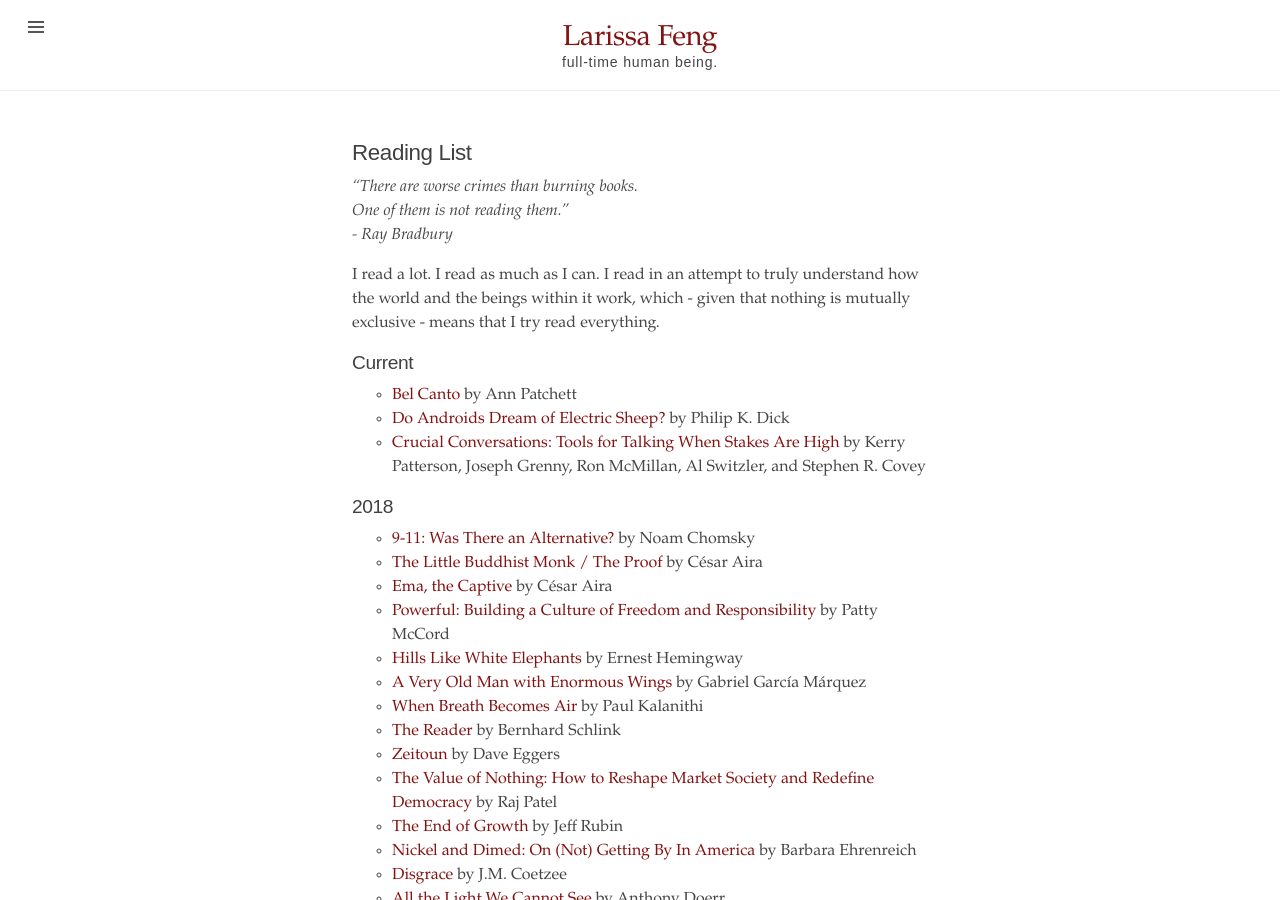
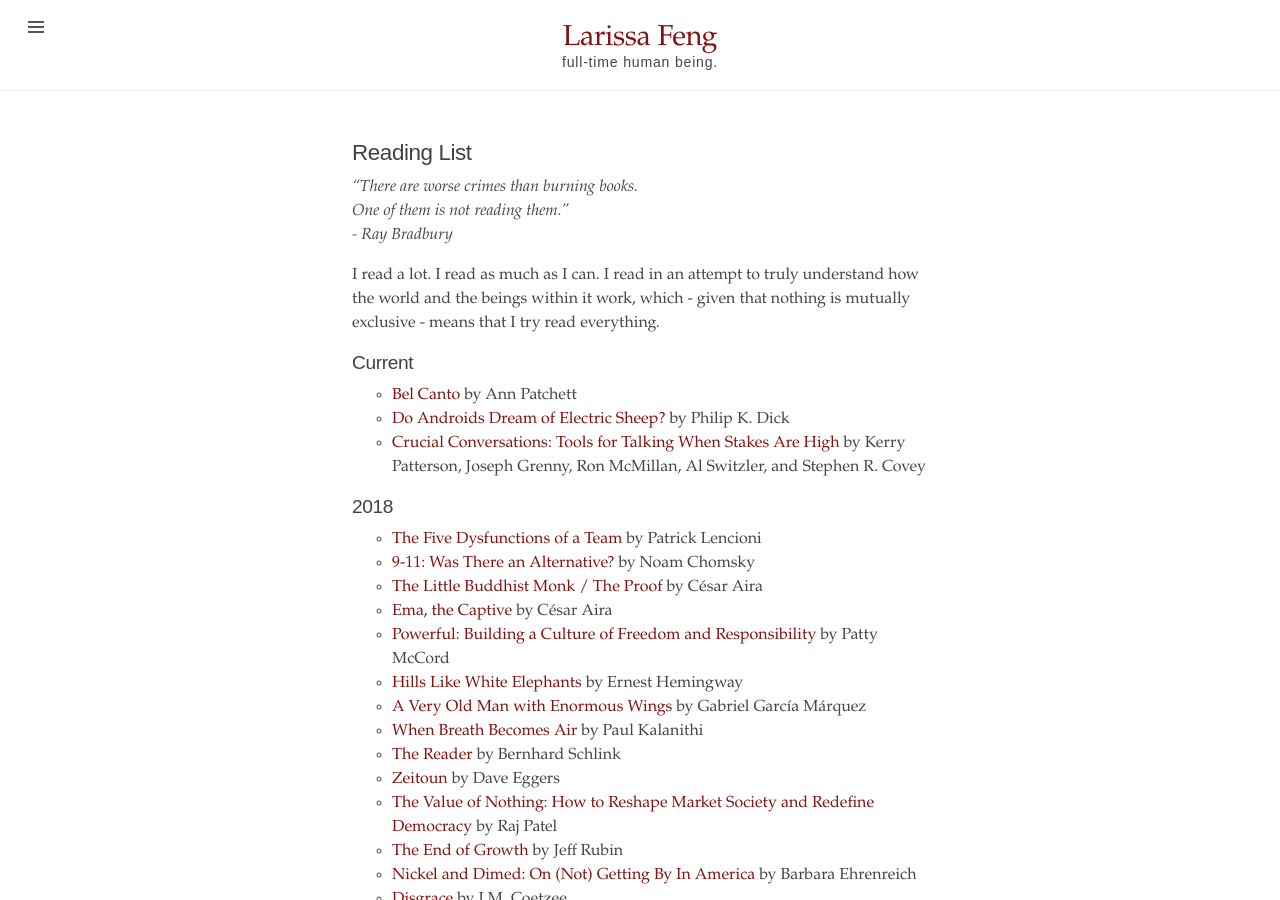
Before and after one commit to mondayrain/mondayrain.github.io, a Jekyll site: the page built from reading_list.md, in a window 1280 px wide and 900 px high. Built offline with Jekyll 4.4.1, drawn with Linux system fonts in a browser that asks for light colours.

Commit message:
Update reading_list.md

```diff
--- a/reading_list.md
+++ b/reading_list.md
@@ -16,6 +16,7 @@ I read a lot. I read as much as I can. I read in an attempt to truly understand
 Joseph Grenny, Ron McMillan, Al Switzler, and Stephen R. Covey
 
 ## 2018
+- [The Five Dysfunctions of a Team](https://www.goodreads.com/book/show/21343.The_Five_Dysfunctions_of_a_Team) by Patrick Lencioni
 - [9-11: Was There an Alternative?](https://www.goodreads.com/book/show/38338.9_11) by Noam Chomsky
 - [The Little Buddhist Monk / The Proof](https://www.goodreads.com/book/show/32491842-the-little-buddhist-monk-the-proof) by  César Aira
 - [Ema, the Captive](https://www.goodreads.com/book/show/29082562-ema-the-captive) by César Aira
```
